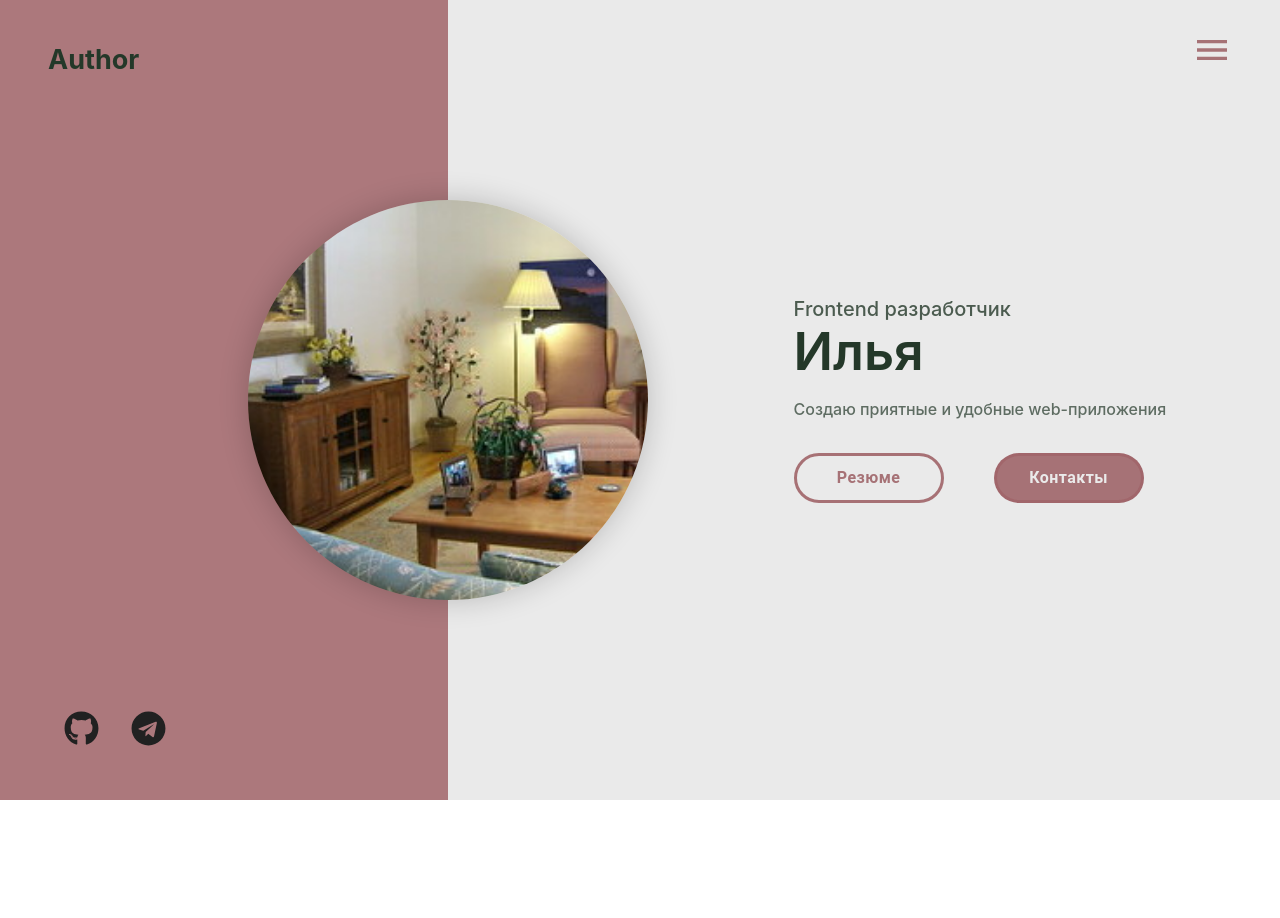
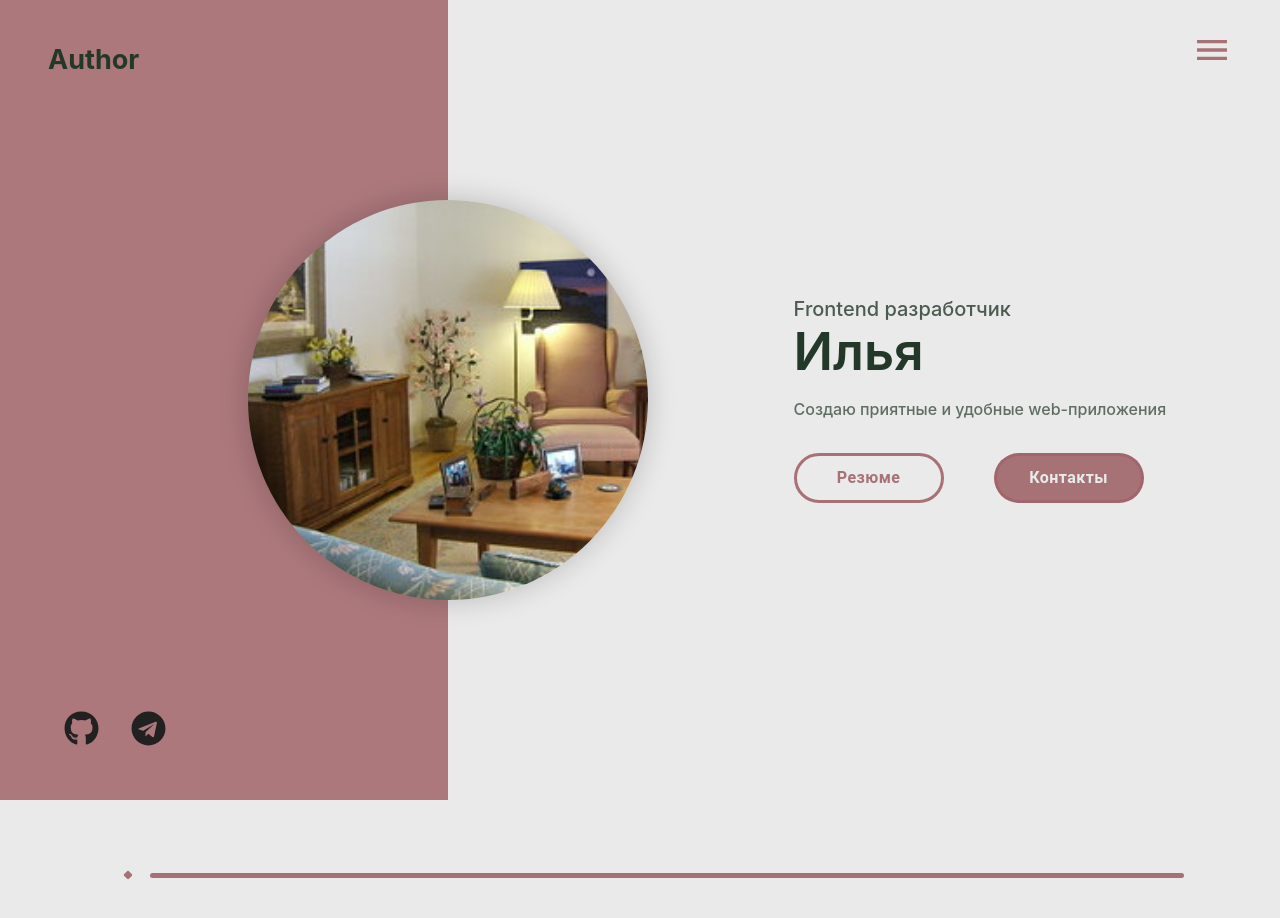
Before and after one commit to fukodiaz/portfolio_ts, a React app in the folder client/: page / in a window 1280 px wide. Shown: the top 918 px of the page. Before the commit the page ends 800 px from the top, so only its background shows below. Built offline with nearby package versions, Linux system fonts and the light colour scheme; the HTML template or start-up script is replaced by a standard one.

Commit message:
add a line-decoration in section with jeneral info

```diff
--- /dev/null
+++ b/client/src/components/jeneral-info/index.tsx
@@ -0,0 +1,3 @@
+import JeneralInfo from './jeneral-info';
+
+export default JeneralInfo;
--- /dev/null
+++ b/client/src/components/jeneral-info/jeneral-info.module.less
@@ -0,0 +1,31 @@
+.blockJeneralInfo {
+	min-height: 100vh;
+	position: relative;
+	background: #eaeaea;
+}
+
+.boxLineDecoration {
+	position: absolute;
+	top: 50px;
+	left: 50%;
+	transform: translateX(-50%);
+	display: flex;
+	justify-content: space-between;
+	align-items: center;
+	height: 50px;
+	width: 85%;
+}
+
+.line {
+	position: relative;
+	width: 95%;
+	height: 5px;
+	border-radius: 10px;
+	background-color: #893F45B3;
+}
+
+.rhomb {
+	margin-left: 27px;
+	font-size: 10px;
+	color: #893F45B3;
+}
--- /dev/null
+++ b/client/src/components/jeneral-info/jeneral-info.tsx
@@ -0,0 +1,18 @@
+import React, {FC} from 'react';
+
+import {TbSquareRotatedFilled as Rhomb} from 'react-icons/tb';
+import styles from './jeneral-info.module.less';
+
+const JeneralInfo: FC = () => {
+
+	return (
+		<section id='about' className={styles.blockJeneralInfo}>
+			<div className={styles.boxLineDecoration}>
+				<Rhomb className={styles.rhomb} />
+				<p className={styles.line}></p>
+			</div>
+		</section>
+	);
+};
+
+export default JeneralInfo;
--- a/client/src/components/main-page/main-page.tsx
+++ b/client/src/components/main-page/main-page.tsx
@@ -2,6 +2,7 @@ import React, {FC} from 'react';
 
 import PrimaryDataBlock from '../primary-data-block';
 import Navigation from '../navigation';
+import JeneralInfo from '../jeneral-info';
 import styles from './main-page.module.less';
 
 
@@ -11,6 +12,7 @@ const MainPage:FC = () => {
 		<main>
 			<Navigation />
 			<PrimaryDataBlock />
+			<JeneralInfo />
 		</main>
 	);
 };
```
